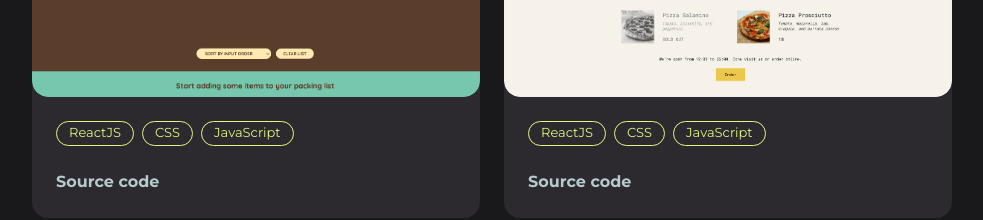
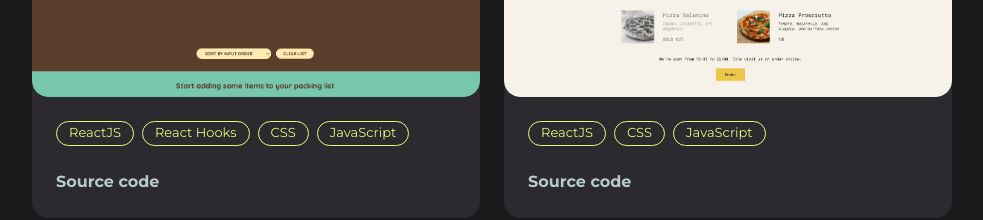
Before and after one commit to katyaisbell/portfolio, a plain HTML site: page index.html in a window 1280 px wide. Shown: the part 3047-3267 px from the top of the page, without its empty margins (268-1251 px from the left). Drawn offline with Linux system fonts and the light colour scheme.

Commit message:
add project

```diff
--- a/index.html
+++ b/index.html
@@ -226,6 +226,7 @@
                     <div class="card-custom-content p-4">
                         <div class="items">
                             <p>ReactJS</p>
+                            <p>React Hooks</p>
                             <p>CSS</p>
                             <p>JavaScript</p>
                         </div>
```
